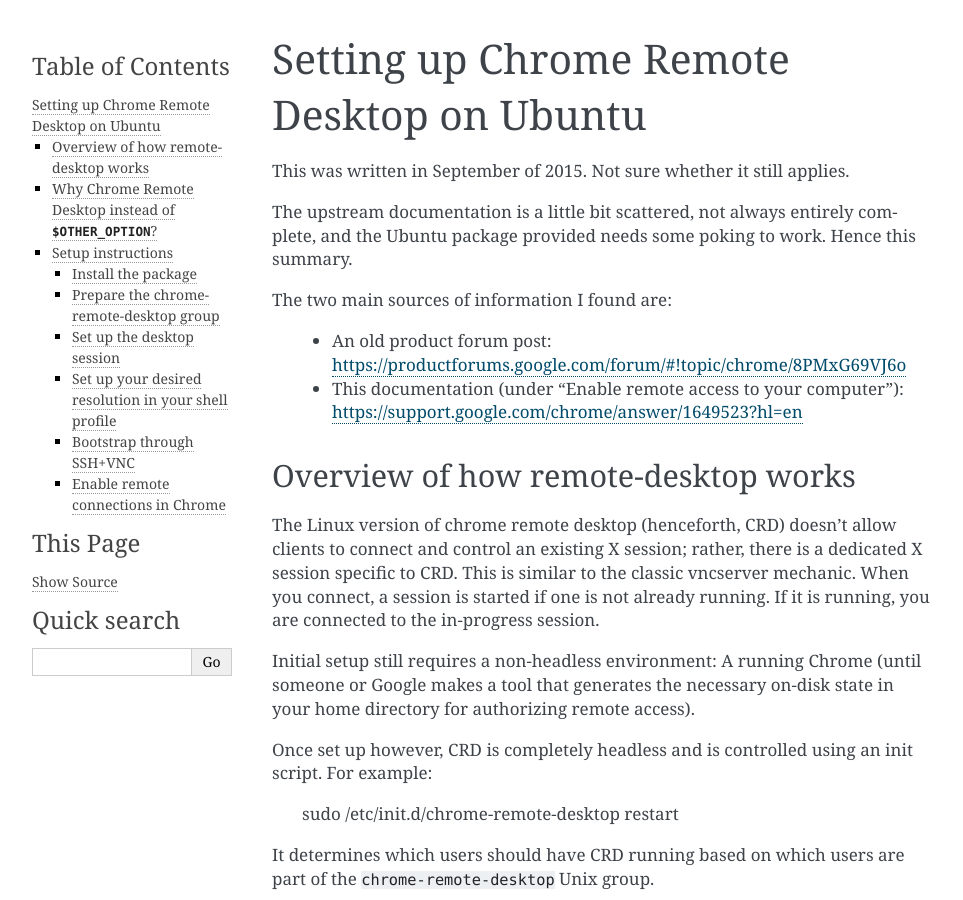
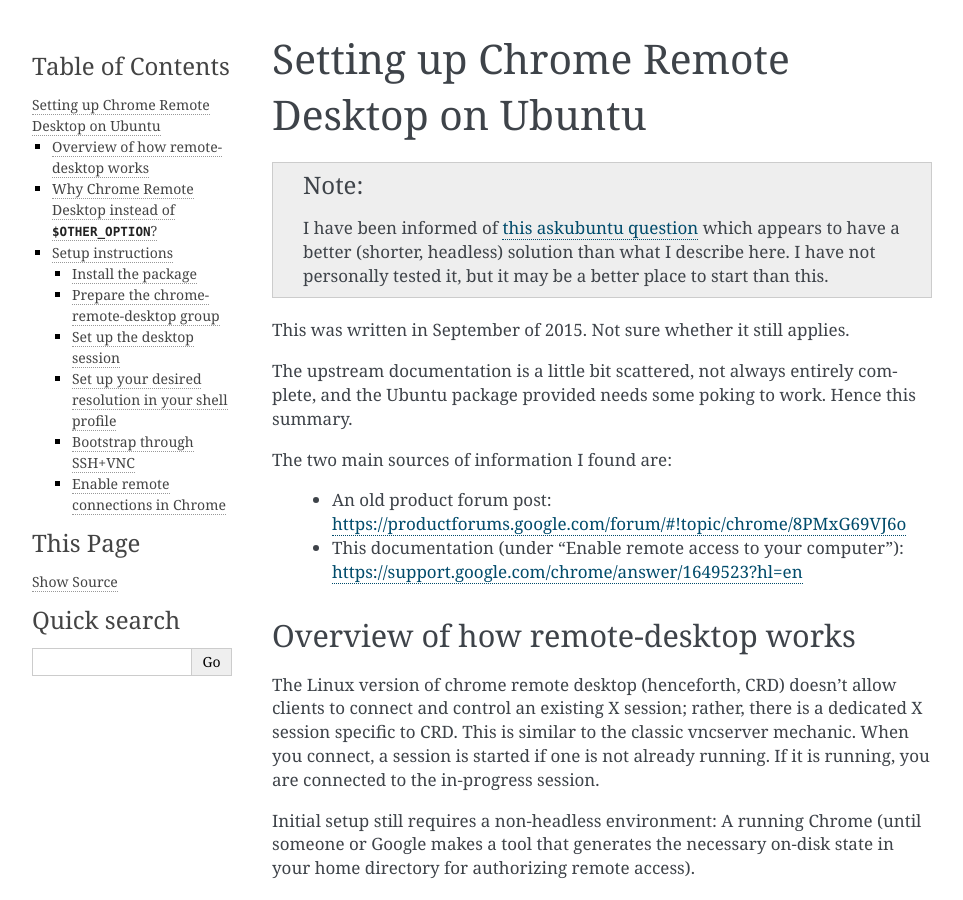
Before and after one commit to scode/docs, a Sphinx documentation site: the page built from docs/source/software/chrome_remote_desktop_ubuntu.rst, in a window 1280 px wide and 900 px high. Shown: the whole window, without its empty margins (148-1111 px from the left). Built offline with Sphinx 7.4.7, drawn with Linux system fonts in a browser that asks for light colours.

Commit message:
Link to alternative solution.

```diff
--- a/docs/source/software/chrome_remote_desktop_ubuntu.rst
+++ b/docs/source/software/chrome_remote_desktop_ubuntu.rst
@@ -1,5 +1,9 @@
 Setting up Chrome Remote Desktop on Ubuntu
 ==========================================
+
+.. NOTE:: I have been informed of `this askubuntu question <https://askubuntu.com/questions/795703>`__
+          which appears to have a better (shorter, headless) solution than what I describe here. I
+          have not personally tested it, but it may be a better place to start than this.
 
 This was written in September of 2015. Not sure whether it still
 applies.
```
